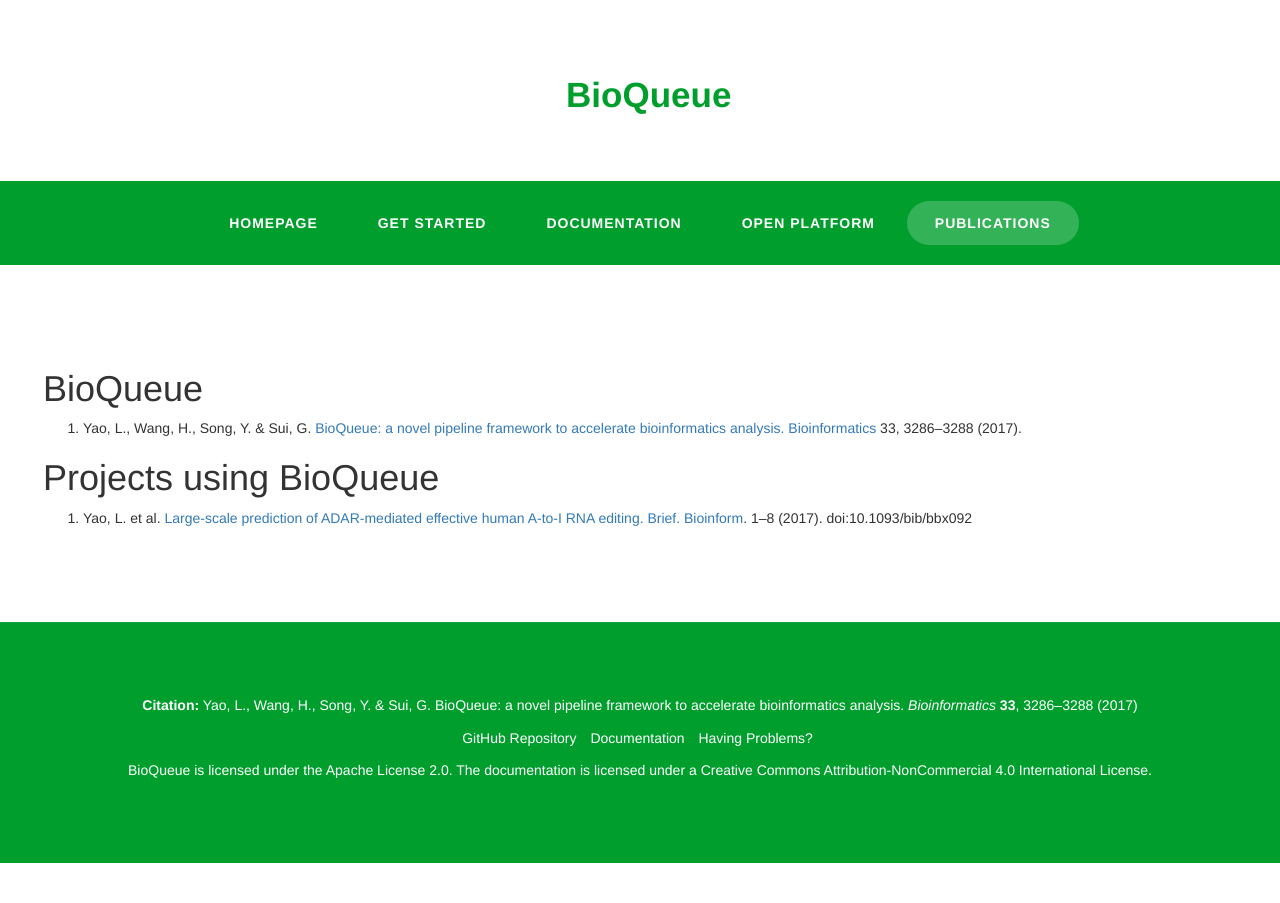
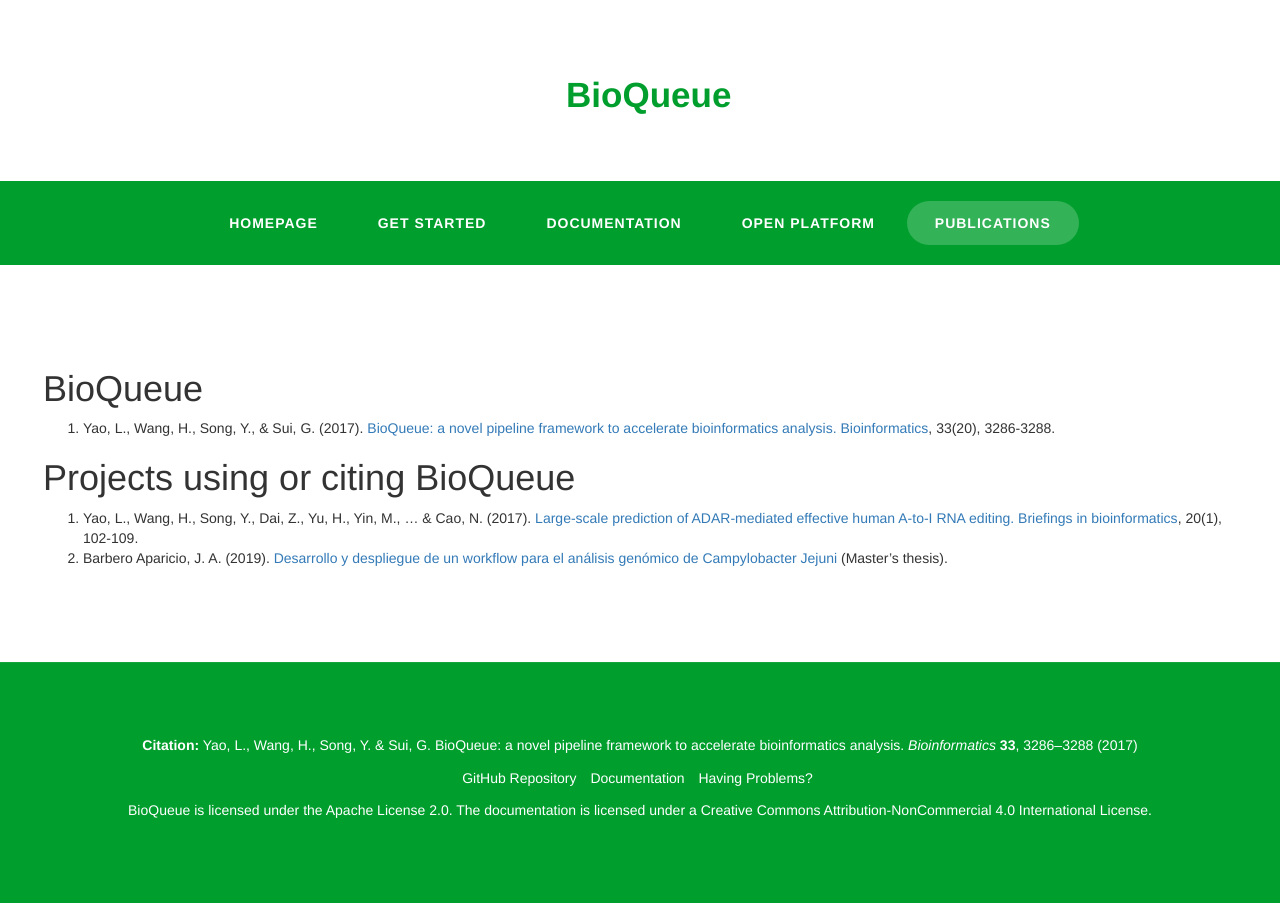
Before and after one commit to BioQueue/bioqueue.github.io, a Jekyll site: the page built from publication.md, in a window 1280 px wide. Built offline with Jekyll 4.4.1, drawn with Linux system fonts in a browser that asks for light colours; our own code applies the rules of GitHub Pages for plain Markdown files.

Commit message:
Update publication.md

```diff
--- a/publication.md
+++ b/publication.md
@@ -1,5 +1,6 @@
 # BioQueue
-1. Yao, L., Wang, H., Song, Y. & Sui, G. [BioQueue: a novel pipeline framework to accelerate bioinformatics analysis. Bioinformatics](//doi.org/10.1093/bioinformatics/btx403) 33, 3286–3288 (2017).
+1. Yao, L., Wang, H., Song, Y., & Sui, G. (2017). [BioQueue: a novel pipeline framework to accelerate bioinformatics analysis. Bioinformatics](//doi.org/10.1093/bioinformatics/btx403), 33(20), 3286-3288.
 
-# Projects using BioQueue
-1. Yao, L. et al. [Large-scale prediction of ADAR-mediated effective human A-to-I RNA editing. Brief. Bioinform](//doi.org/10.1093/bib/bbx092). 1–8 (2017). doi:10.1093/bib/bbx092
+# Projects using or citing BioQueue
+1. Yao, L., Wang, H., Song, Y., Dai, Z., Yu, H., Yin, M., ... & Cao, N. (2017). [Large-scale prediction of ADAR-mediated effective human A-to-I RNA editing. Briefings in bioinformatics](//doi.org/10.1093/bib/bbx092), 20(1), 102-109.
+2. Barbero Aparicio, J. A. (2019). [Desarrollo y despliegue de un workflow para el análisis genómico de Campylobacter Jejuni](https://repositorio.uam.es/handle/10486/687147) (Master's thesis).
```
